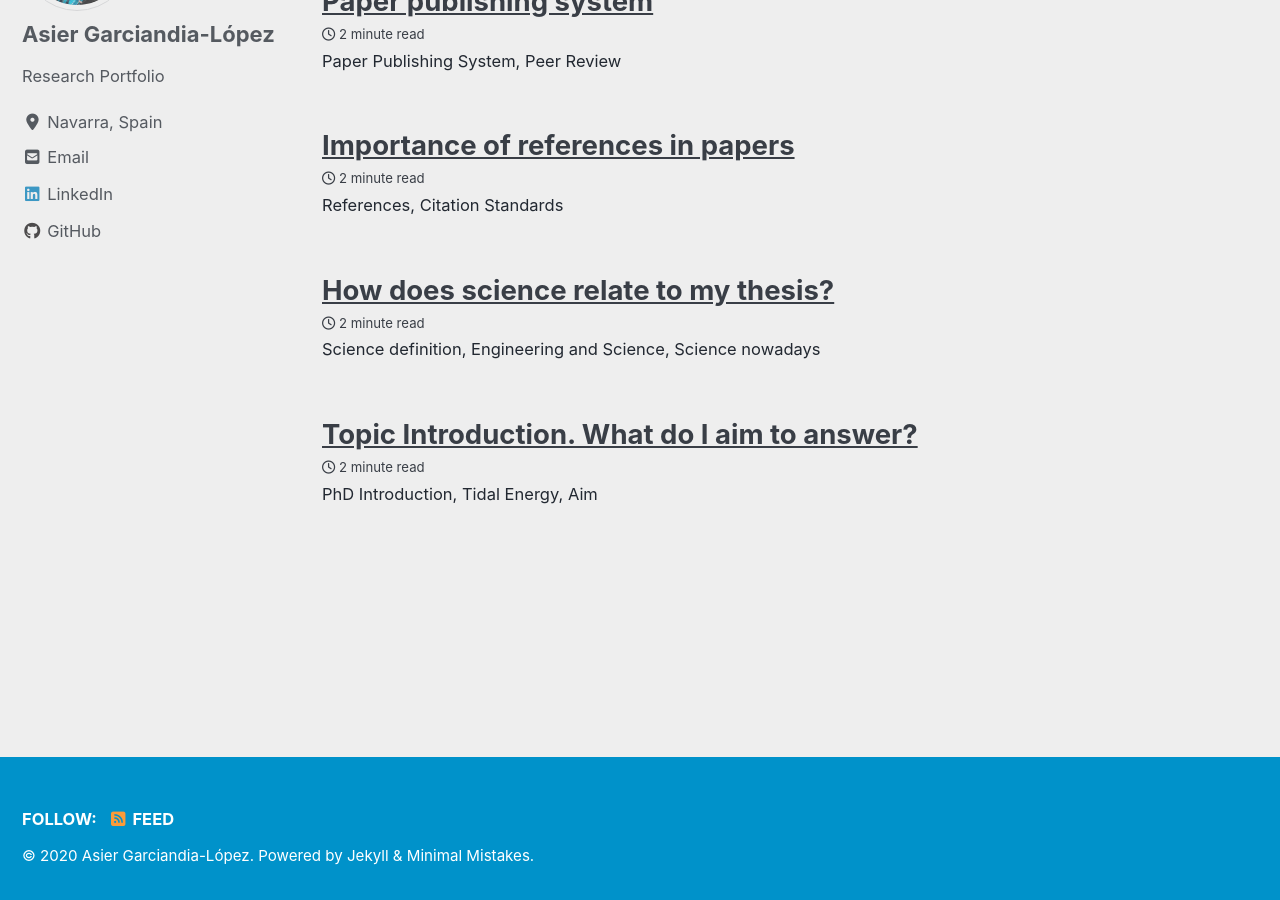
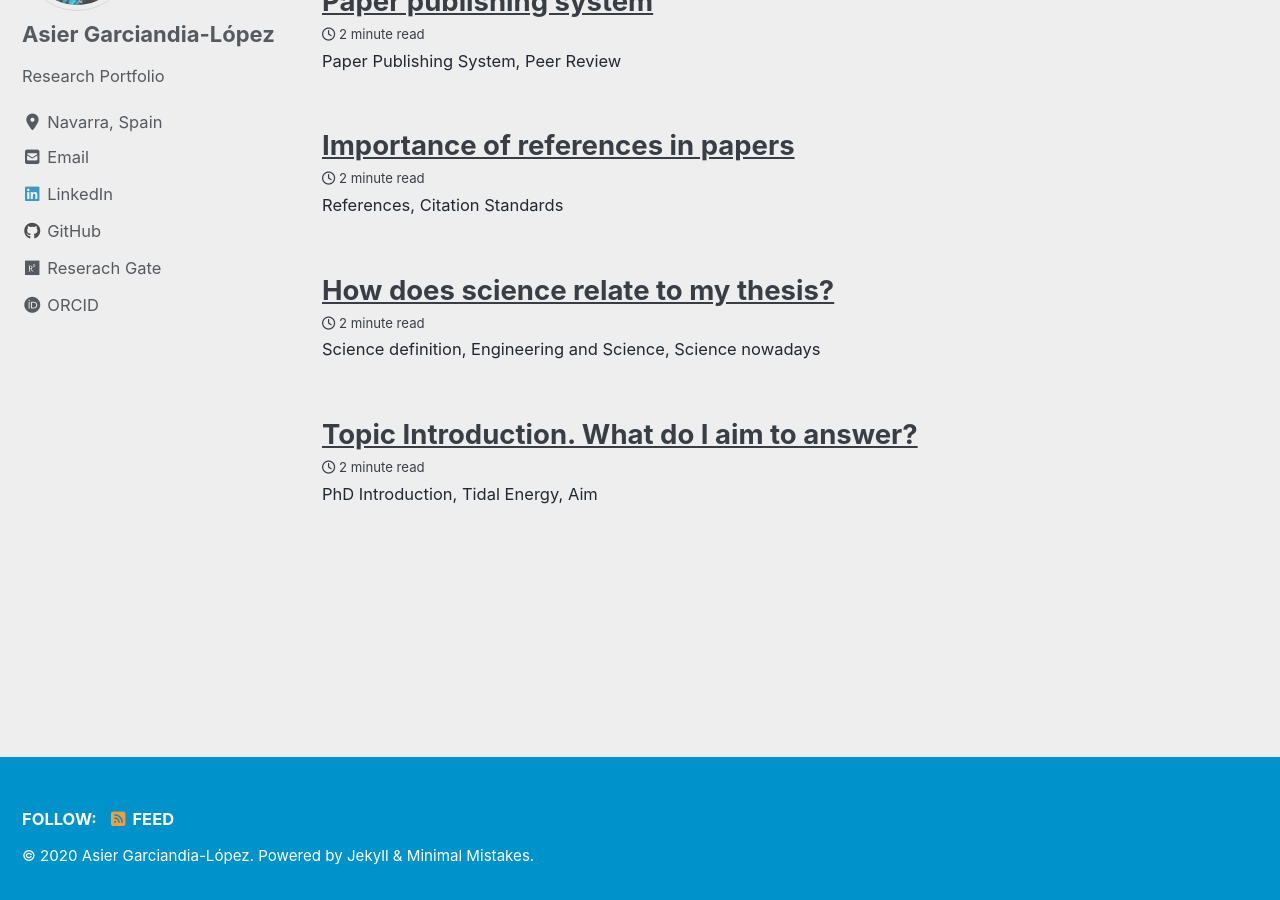
Before and after one commit to garciand/garciand.github.io, a Jekyll site: the page built from index.html, in a window 1280 px wide and 900 px high, scrolled down 811 px. Built offline with Jekyll 4.4.1, drawn with Linux system fonts in a browser that asks for light colours; cached includes are drawn as plain includes; nearby versions of some CDN libraries; the list of posts is cut into pages by our own code.

Commit message:
new post

```diff
--- a/_config.yml
+++ b/_config.yml
@@ -134,6 +134,12 @@ author:
     - label: "Instagram"
       icon: "fab fa-fw fa-instagram"
       # url: "https://instagram.com/"
+    - label: "Reserach Gate"
+      icon: "fab fa-fw fa-researchgate"
+      url: "https://www.researchgate.net/profile/Asier_Garciandia_Lopez"
+    - label: "ORCID"
+      icon: "fab fa-fw fa-orcid"
+      url: "https://orcid.org/0000-0003-4843-7423"
 
 # Site Footer
 footer:
```
